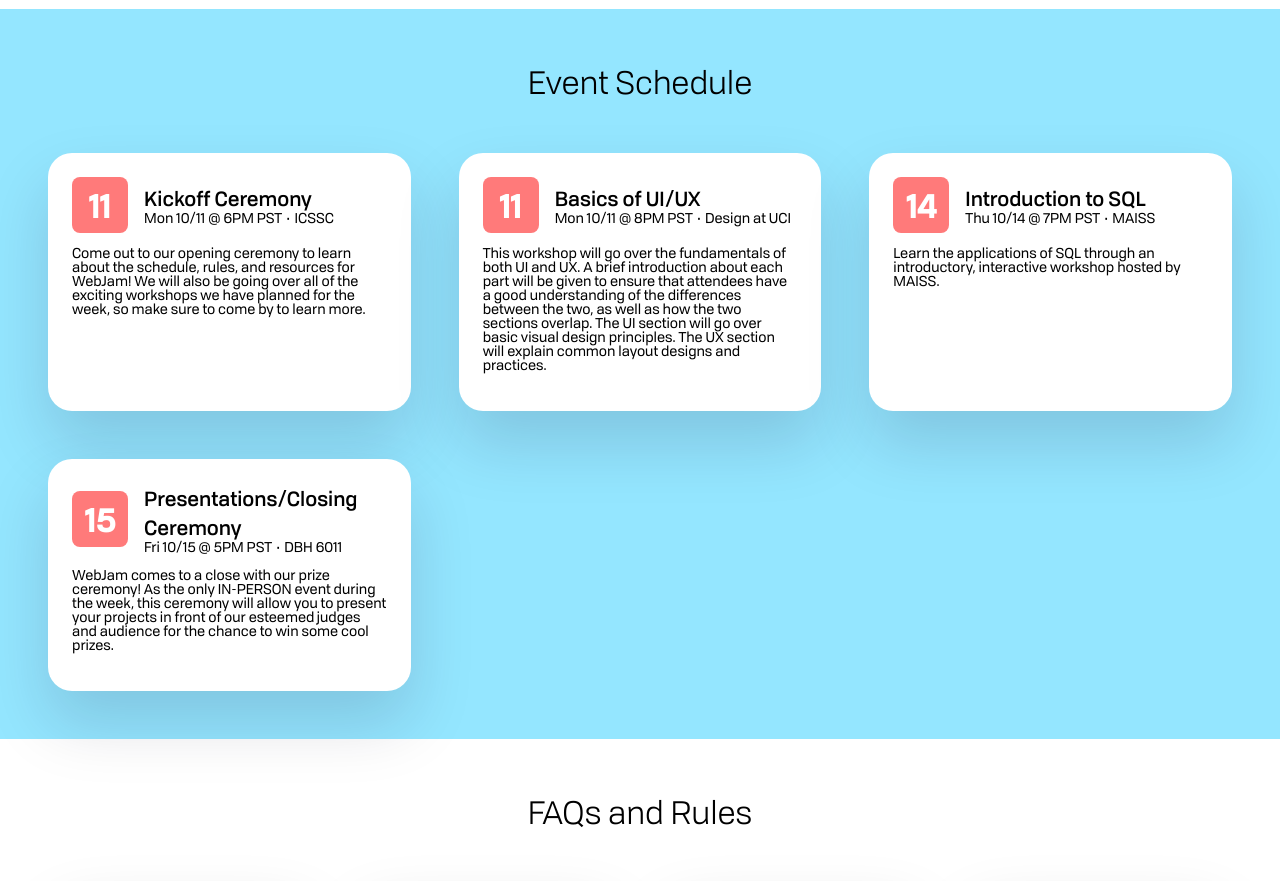
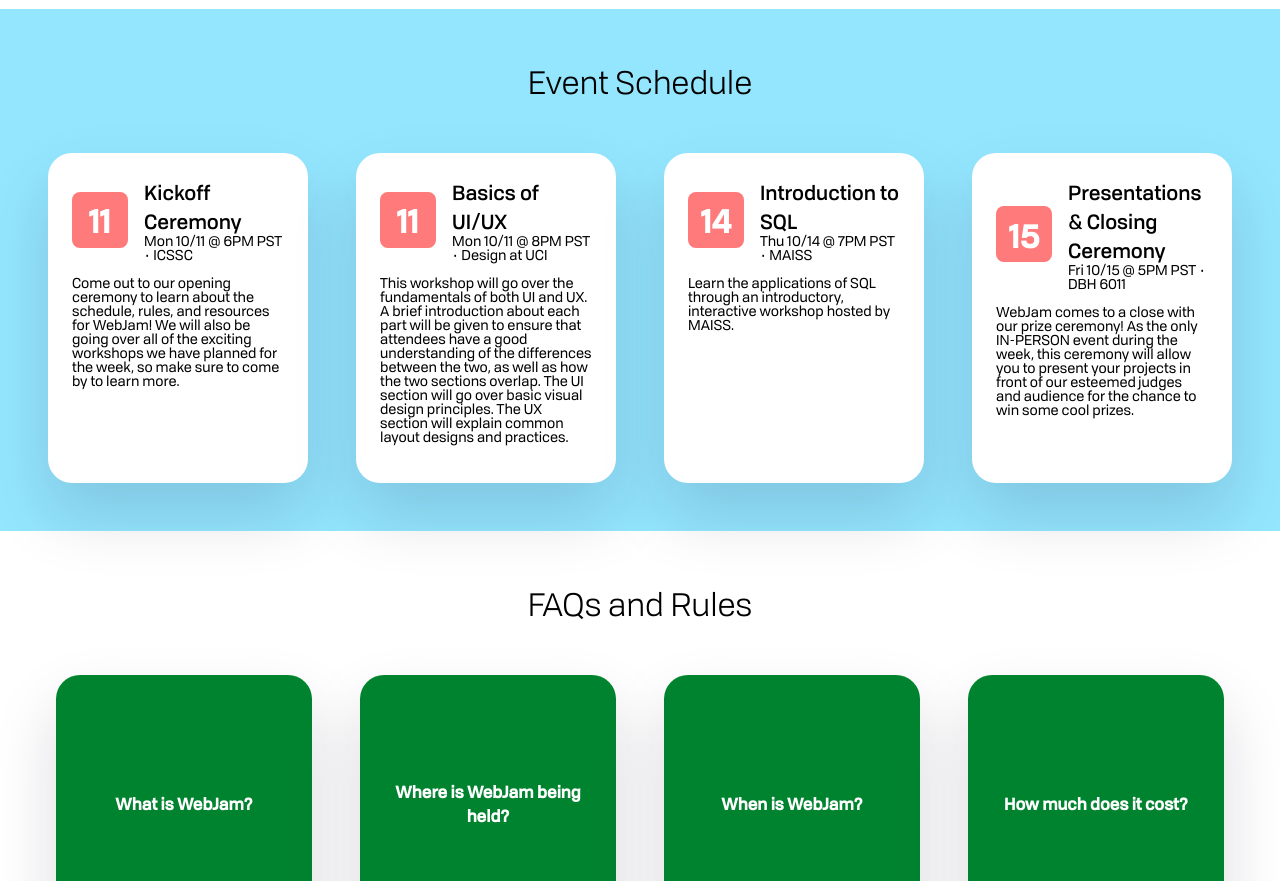
Before and after one commit to ryanmohta/webjam-2021, a React (Create React App) app: page / in a window 1280 px wide. Shown: the part 1020-1901 px from the top of the page. Built offline with nearby package versions, Linux system fonts and the light colour scheme.

Commit message:
Small layout changes

```diff
--- a/src/App.scss
+++ b/src/App.scss
@@ -61,7 +61,7 @@ h2 {
 
   .events {
     display: grid;
-    grid-template-columns: repeat(auto-fit, minmax(360px, 1fr));
+    grid-template-columns: repeat(auto-fit, minmax(300px, 1fr));
   }
 }
 
--- a/src/events.js
+++ b/src/events.js
@@ -18,7 +18,7 @@ const events = [
     description: 'Learn the applications of SQL through an introductory, interactive workshop hosted by MAISS.'
   },
   {
-    name: 'Presentations/Closing Ceremony',
+    name: 'Presentations & Closing Ceremony',
     shortDate: 15,
     info: 'Fri 10/15 @ 5PM PST • DBH 6011',
     description: 'WebJam comes to a close with our prize ceremony! As the only IN-PERSON event during the week, this ceremony will allow you to present your projects in front of our esteemed judges and audience for the chance to win some cool prizes.'
```
